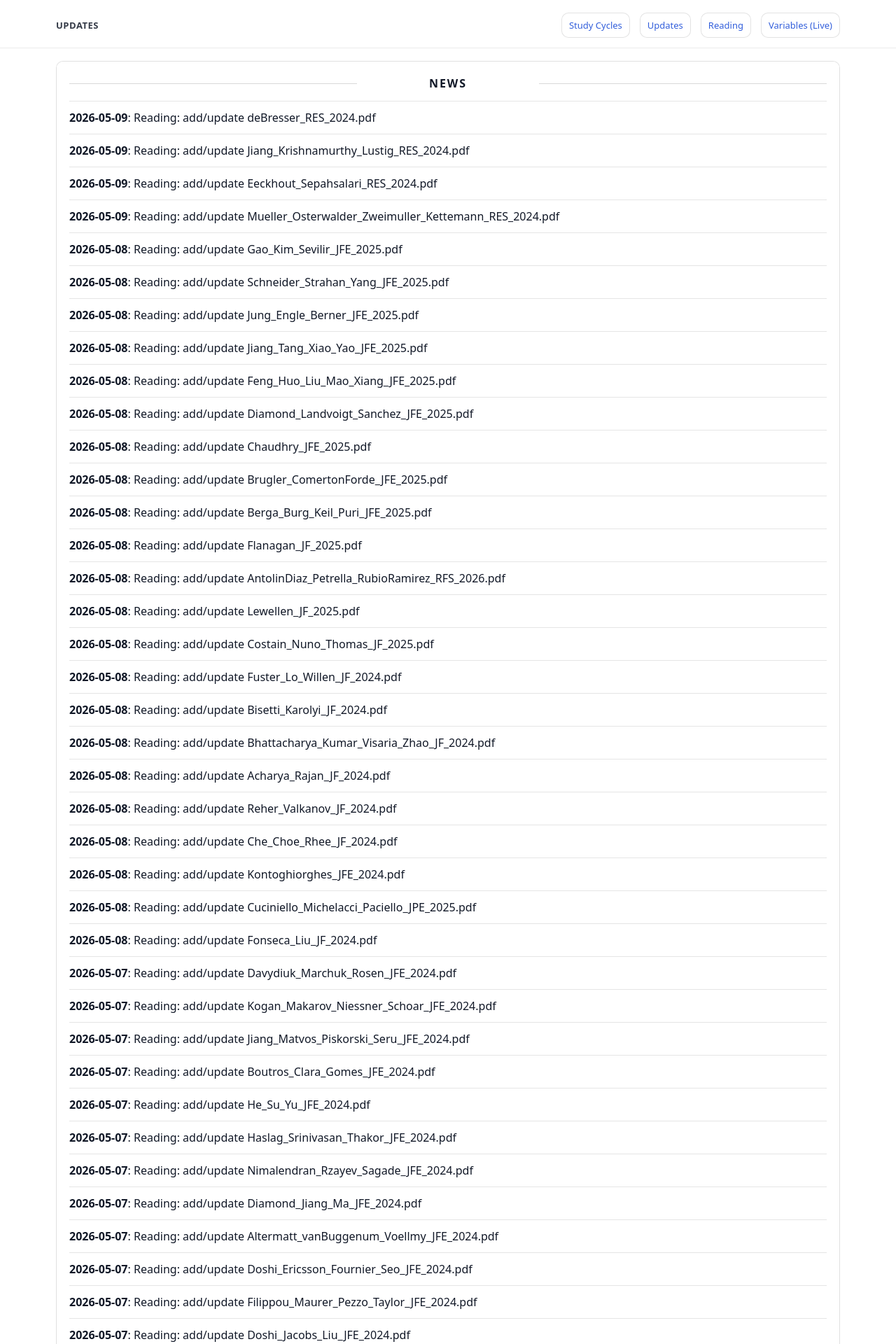
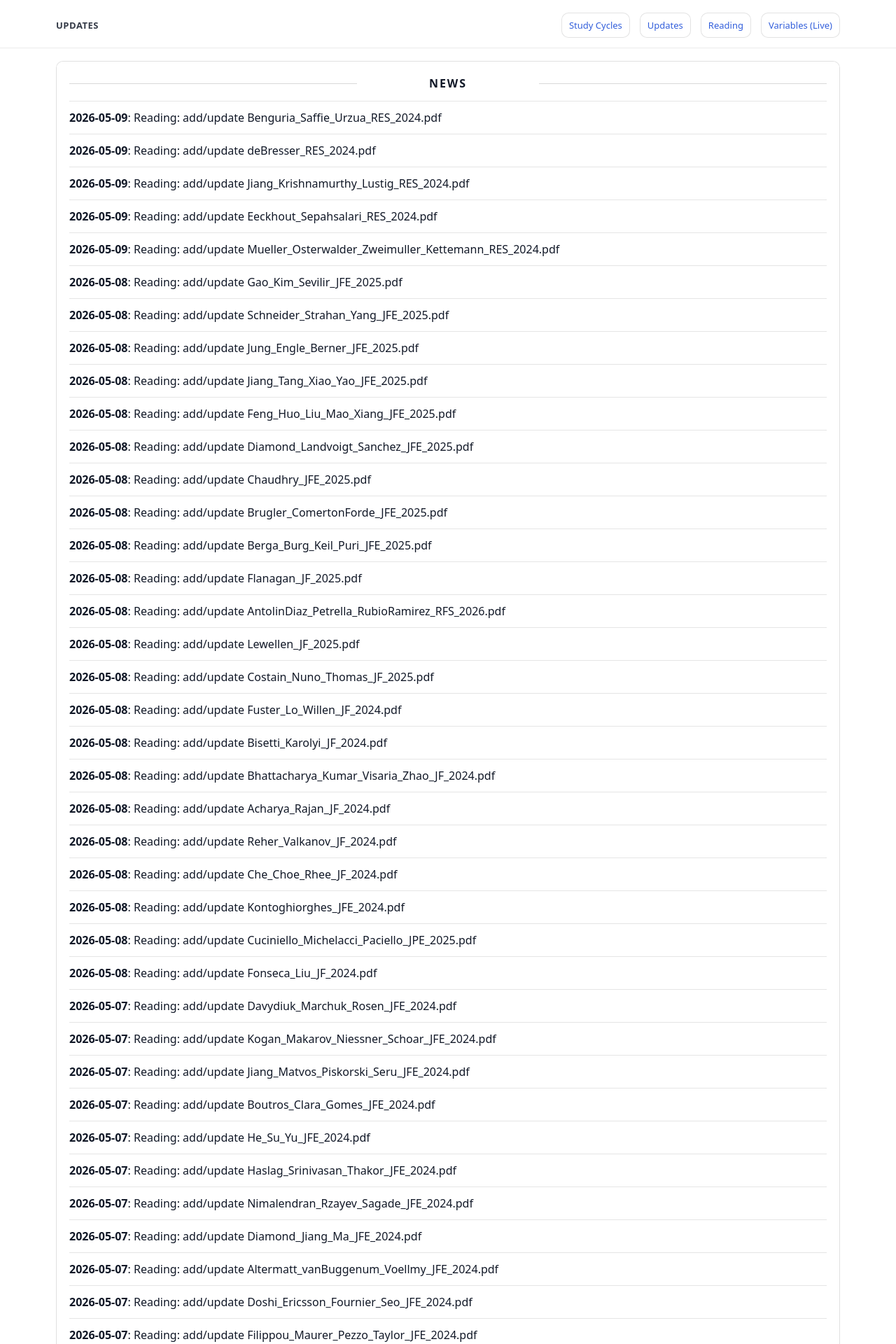
Before and after one commit to yaxinzn/study-archive, a Jekyll site: the page built from updates/index.md, in a window 1280 px wide. Shown: the top 1920 px of the page at 70% size. Built offline with Jekyll 4.4.1, drawn with Linux system fonts in a browser that asks for light colours; some of the changed text lies outside the part shown.

Commit message:
chore: update NEWS feed

```diff
--- a/_data/news.yml
+++ b/_data/news.yml
@@ -1,4 +1,7 @@
 # Auto-generated update history (sorted newest -> oldest). Do not edit manually.
+- ts: "1778280786"
+  date: "2026-05-09"
+  title: "Reading: add/update Benguria_Saffie_Urzua_RES_2024.pdf"
 - ts: "1778280270"
   date: "2026-05-09"
   title: "Reading: add/update deBresser_RES_2024.pdf"
```
